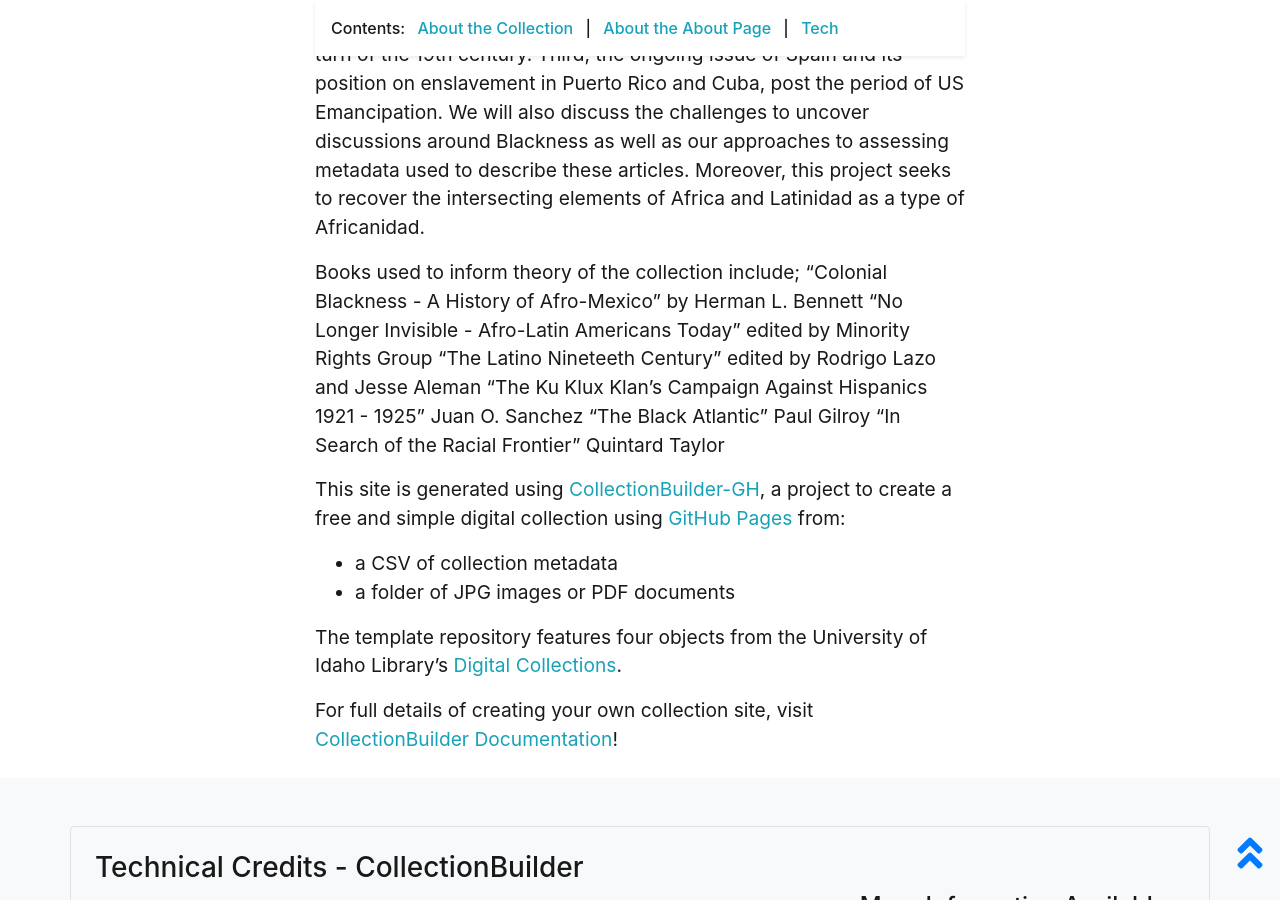
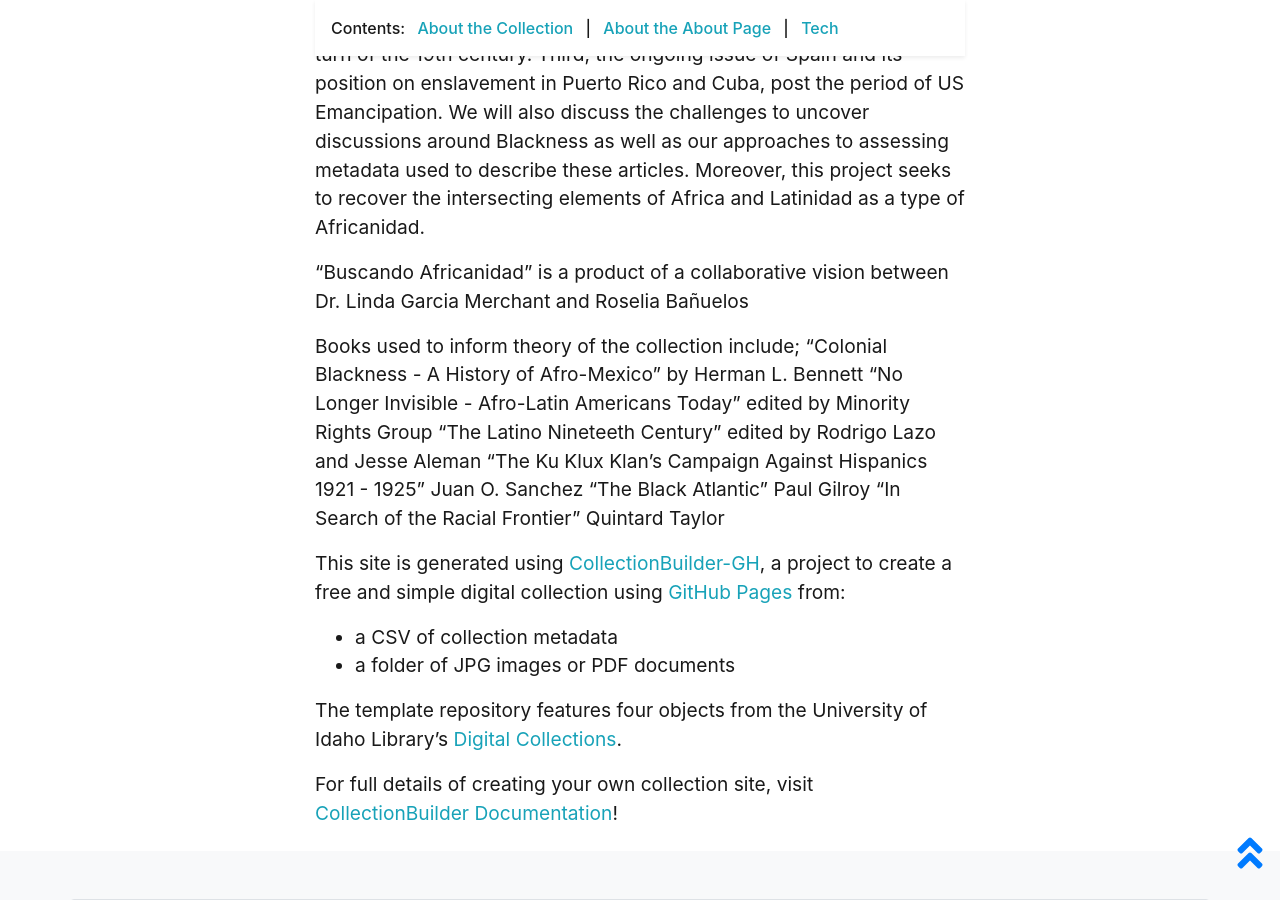
Before and after one commit to roseliabanuelos/buscandoafricanidad, a Jekyll site: the page built from pages/about.md, in a window 1280 px wide and 900 px high, scrolled down 1066 px. Built offline with Jekyll 4.4.1, drawn with Linux system fonts in a browser that asks for light colours.

Commit message:
update authors

```diff
--- a/pages/about.md
+++ b/pages/about.md
@@ -18,6 +18,8 @@
 
 We will provide an analysis of how the periodicals chronicled several themes. First, the documentation of several well-known race-exclusive organizations and their actions toward racial relations and discrimination. Second, Mexico’s relationship to blacks and blackness is based on the gender and cultural influence of the US, Mexico and the turn of the 19th century. Third, the ongoing issue of Spain and its position on enslavement in Puerto Rico and Cuba, post the period of US Emancipation. We will also discuss the challenges to uncover discussions around Blackness as well as our approaches to assessing metadata used to describe these articles. Moreover, this project seeks to recover the intersecting elements of Africa and Latinidad as a type of Africanidad.
 
+"Buscando Africanidad" is a product of a collaborative vision between Dr. Linda Garcia Merchant and Roselia Bañuelos
+
 Books used to inform theory of the collection include;
 “Colonial Blackness - A History of Afro-Mexico” by Herman L. Bennett
 “No Longer Invisible - Afro-Latin Americans Today” edited by Minority Rights Group
```
